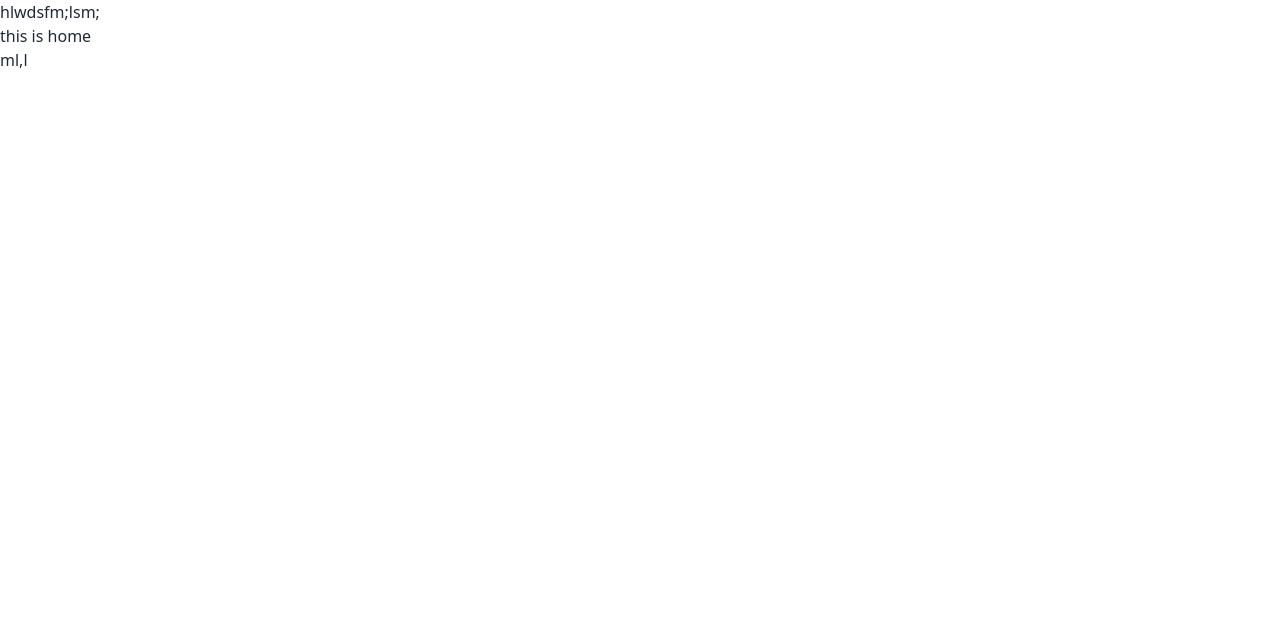
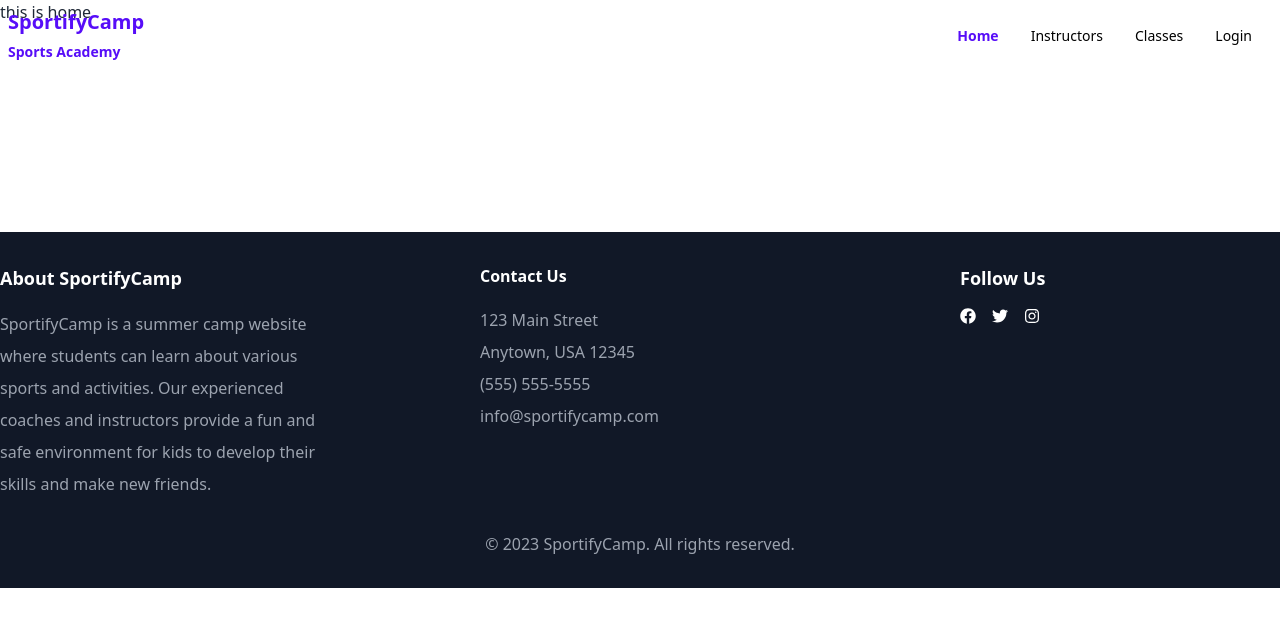
Before and after one commit to Antor-094/SportifyCamp, a React (Vite) app: page / in a window 1280 px wide. Shown: the top 626 px of the page. Built offline with nearby package versions, Linux system fonts and the light colour scheme.

Commit message:
Navbar and footer added

```diff
--- a/index.html
+++ b/index.html
@@ -4,7 +4,7 @@
     <meta charset="UTF-8" />
     <link rel="icon" type="image/svg+xml" href="/vite.svg" />
     <meta name="viewport" content="width=device-width, initial-scale=1.0" />
-    <title>Vite + React</title>
+    <title>SportifyCamp</title>
   </head>
   <body>
     <div id="root"></div>
--- a/package.json
+++ b/package.json
@@ -16,6 +16,7 @@
     "react": "^18.2.0",
     "react-dom": "^18.2.0",
     "react-helmet-async": "^1.3.0",
+    "react-icons": "^4.9.0",
     "react-router-dom": "^6.12.0",
     "sort-by": "^1.2.0"
   },
--- a/src/App.jsx
+++ b/src/App.jsx
@@ -6,9 +6,16 @@
 const App = () => {
   return (
     <>
-     <Navbar></Navbar>
-     <Outlet></Outlet>
-     <Footer></Footer>
+      <div className="mx-auto container">
+        <Navbar
+          loggedIn={null}
+          userProfilePicture={
+            "https://i.ibb.co/6cMVyxm/In-Shot-20211104-190909311.png"
+          }
+        />
+      </div>
+      <Outlet />
+      <Footer />
     </>
   );
 };
--- a/src/Pages/Home/Home.jsx
+++ b/src/Pages/Home/Home.jsx
@@ -5,7 +5,7 @@
     return (
         <div>
             <Helmet>
-                <title>Camp | home</title>
+                <title>SportifyCamp | home</title>
             </Helmet>
             this is home
         </div>
--- a/src/Pages/Shared/Footer.jsx
+++ b/src/Pages/Shared/Footer.jsx
@@ -1,11 +1,39 @@
 
+import { FaFacebook, FaTwitter, FaInstagram } from 'react-icons/fa';
 
 const Footer = () => {
-    return (
-        <div>
-            ml,l
+  return (
+    <footer className="bg-gray-900 text-white py-8 mt-52">
+      <div className="container mx-auto flex flex-wrap justify-between">
+        <div className="w-full md:w-1/3 lg:w-1/4 mb-8 md:mb-0">
+          <h3 className="text-lg font-bold mb-4">About SportifyCamp</h3>
+          <p className="text-gray-400 leading-loose">
+            SportifyCamp is a summer camp website where students can learn about various sports and activities. Our experienced coaches and instructors provide a fun and safe environment for kids to develop their skills and make new friends.
+          </p>
         </div>
-    );
+        <div className="w-full md:w-1/3 lg:w-1/4 mb-8 md:mb-0">
+          <h3 className="-lg font-bold mb-4">Contact Us</h3>
+          <p className="text-gray-400 leading-loose">
+            123 Main Street<br />
+            Anytown, USA 12345<br />
+            (555) 555-5555<br />
+            info@sportifycamp.com
+          </p>
+        </div>
+        <div className="w-full md:w-1/3 lg:w-1/4 mb8 md:mb-0">
+          <h3 className="text-lg font-bold mb-4">Follow Us</h3>
+          <div className="flex">
+            <a href="#" className="mr-4"><FaFacebook /></a>
+            <a href="#" className="mr-4"><FaTwitter /></a>
+            <a href="#" className="mr-4"><FaInstagram /></a>
+          </div>
+        </div>
+      </div>
+      <div className="container mx-auto mt-8 text-center">
+        <p className="text-gray-400">&copy; 2023 SportifyCamp. All rights reserved.</p>
+      </div>
+    </footer>
+  );
 };
 
 export default Footer;
--- a/src/Pages/Shared/Navbar.jsx
+++ b/src/Pages/Shared/Navbar.jsx
@@ -1,11 +1,77 @@
+import { Link, NavLink } from "react-router-dom";
 
+const Navbar = ({ loggedIn, userProfilePicture }) => {
+  const options = (
+    <>
+      <li>
+        <NavLink className={({isActive})=> isActive? 'text-primary font-bold' : 'text-black'} to="/">Home</NavLink>
+      </li>
+      <li>
+        <Link to="/instructors">Instructors</Link>
+      </li>
+      <li>
+        <Link to="/classes">Classes</Link>
+      </li>
+      {loggedIn && (
+        <>
+          <li>
+            <Link to="/dashboard">Dashboard</Link>
+          </li>
+          <li>
+            <div className="avatar">
+              <div className="w-9 rounded-full">
+                <img src={userProfilePicture} />
+              </div>
+            </div>
+          </li>
+        </>
+      )}
+      {!loggedIn && (
+        <li>
+          <Link to="/login">Login</Link>
+        </li>
+      )}
+    </>
+  );
 
-const Navbar = () => {
-    return (
-        <div>
-            hlwdsfm;lsm;
+  return (
+    <nav className="navbar bg-black md:fixed sticky z-10 bg-opacity-0 container text-white">
+      <div className="navbar-start">
+        <div className="dropdown">
+          <label tabIndex={0} className="btn btn-ghost lg:hidden">
+            <svg
+              xmlns="http://www.w3.org/2000/svg"
+              className="h-5 w-5 text-black"
+              fill="none"
+              viewBox="0 0 24 24"
+              stroke="currentColor"
+            >
+              <path
+                strokeLinecap="round"
+                strokeLinejoin="round"
+                strokeWidth={2}
+                d="M4 6h16M4 12h8m-8 6h16"
+              />
+            </svg>
+          </label>
+          <ul
+            tabIndex={0}
+            className="menu menu-compact dropdown-content mt-3 p-2 shadow bg-[#15151580] rounded-box w-52"
+          >
+            {options}
+          </ul>
         </div>
-    );
+        <Link to="/" className="lg:text-xl font-raleway text-primary font-black">
+        SportifyCamp
+          <br />
+          <span className="text-sm font-bold">Sports Academy</span>
+        </Link>
+      </div>
+      <div className="navbar-end hidden lg:flex">
+        <ul className="menu menu-horizontal px-1 text-black">{options}</ul>
+      </div>
+    </nav>
+  );
 };
 
 export default Navbar;
```
Also changed, not shown: 1 other file (tests, documents, lock files or other folders).
